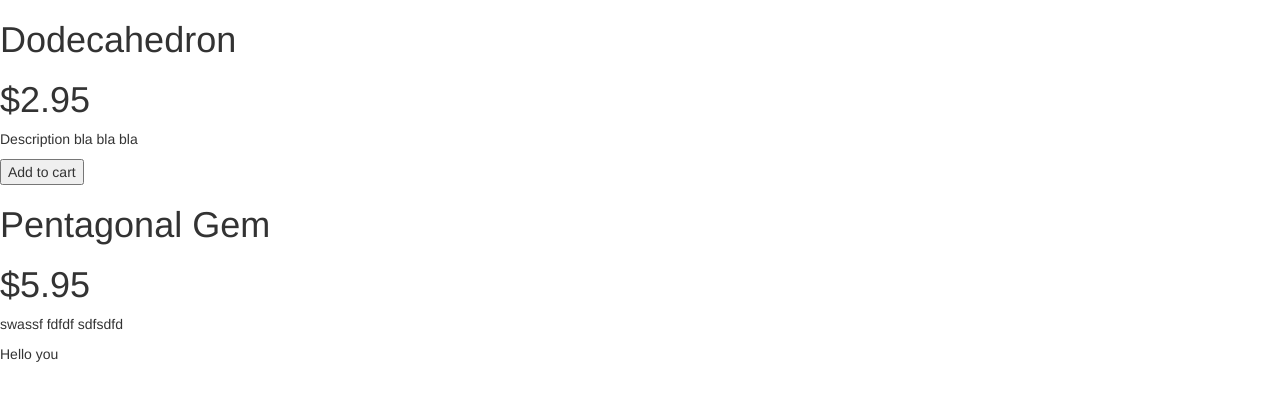
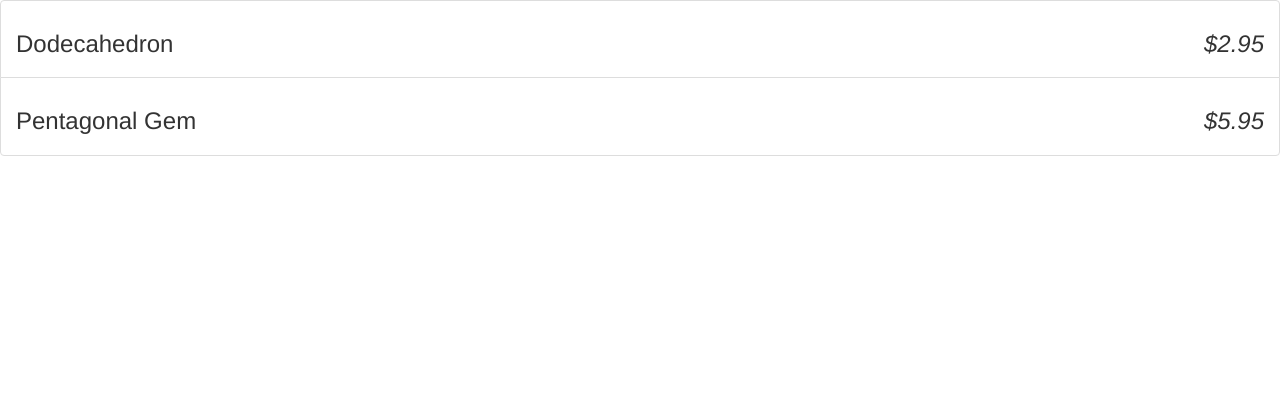
Before and after one commit to aviau/shaping-up-with-angular, a website: page index.html in a window 1280 px wide. Drawn offline with nearby package versions, Linux system fonts and the light colour scheme.

Commit message:
Bootstrap styling

```diff
--- a/index.html
+++ b/index.html
@@ -5,15 +5,13 @@
     </head>
     <body>
         <div ng-controller="StoreController as store">
-            <div ng-repeat="product in store.products">
-                <h1> {{product.name}} </h1>
-                <h1> ${{product.price}} </h1>
-                <p> {{product.description}} </p>
-                <button ng-show="product.canPurchase"> Add to cart </button>
-            </div>
+            <ul class="list-group">
+                <li class="list-group-item" ng-repeat="product in store.products">
+                <h3>
+                    {{product.name}}
+                    <em class="pull-right">${{product.price}}</em>
         </div>
         <script type="text/javascript" src="bower_components/angular/angular.js"></script>
         <script type="text/javascript" src="app.js"></script>
-        <p> {{"Hello" + " you"}} </p>
     </body>
 </html>
```
